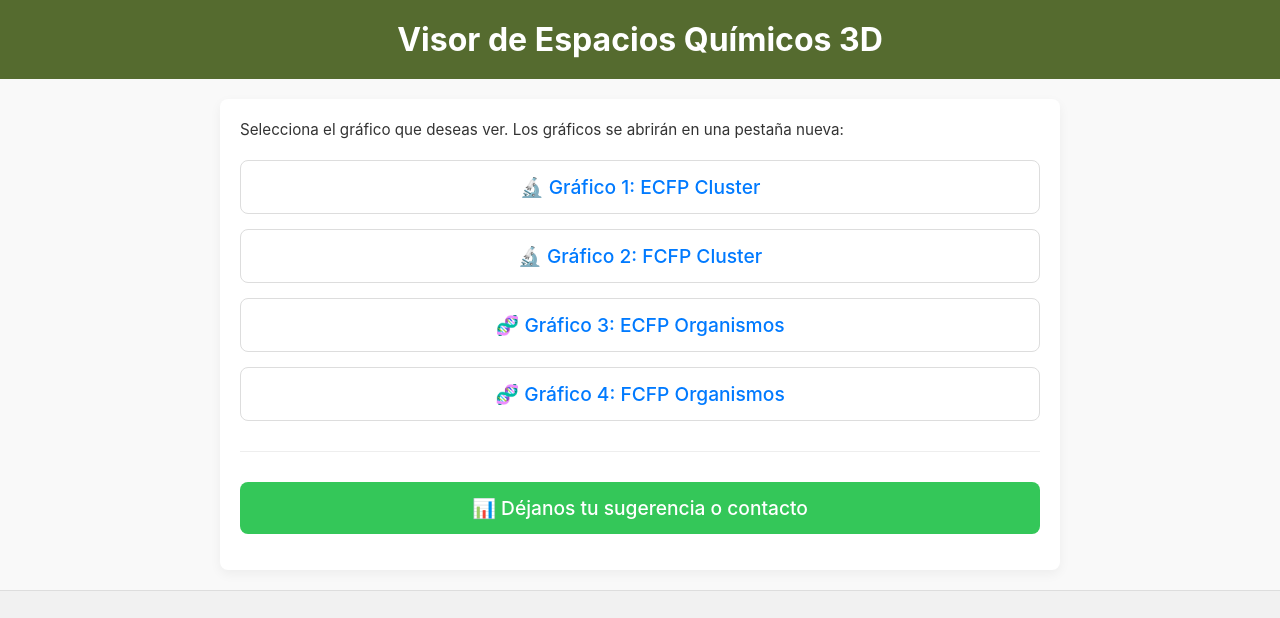
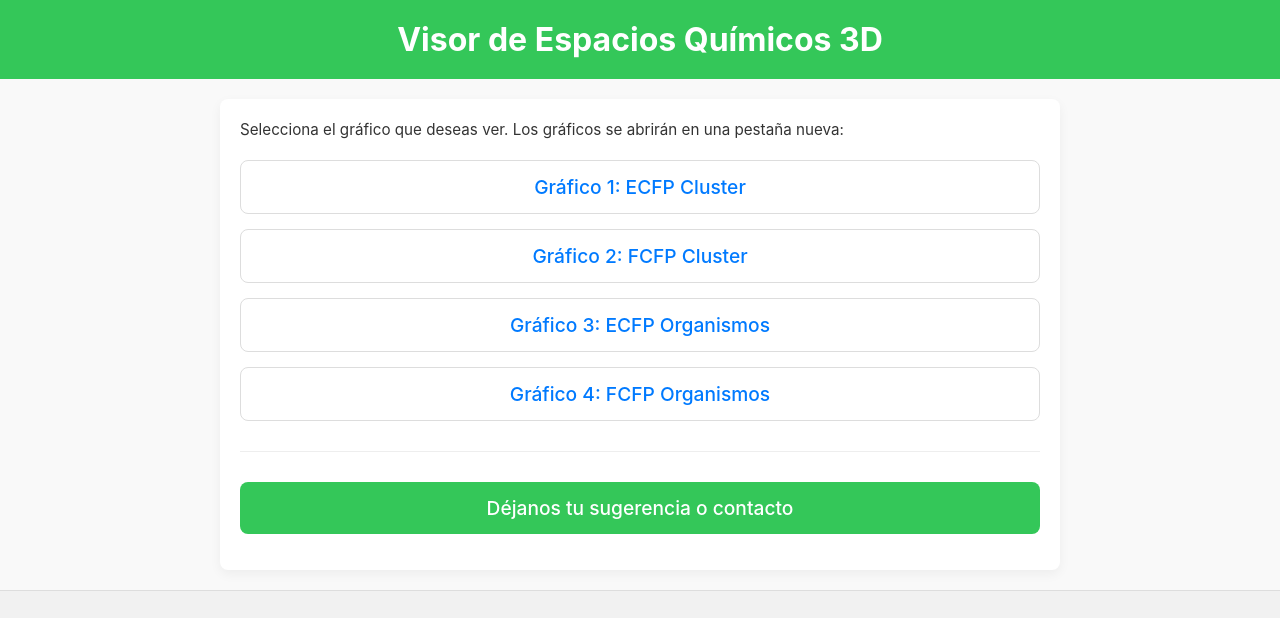
Before and after one commit to nicoyak/SINAQO_2025, a plain HTML site: page index.html in a window 1280 px wide. Shown: the top 618 px of the page. Drawn offline with Linux system fonts and the light colour scheme.

Commit message:
Corrección de color
y eliminacion de emojis de los titulos

```diff
--- a/index.html
+++ b/index.html
@@ -16,9 +16,9 @@
             color: #333;
         }
 
-        /* Banner del título - NUEVA SECCIÓN */
+        /* Banner del título - CON EL NUEVO COLOR VERDE */
         .header-banner {
-            background-color: #556B2F; /* El verde olivo oscuro */
+            background-color: #34C759; /* Verde del botón de sugerencias */
             color: #ffffff; /* Letras blancas */
             text-align: center;
             padding: 20px 15px; /* Padding para el título */
@@ -42,7 +42,7 @@
             box-shadow: 0 4px 12px rgba(0,0,0,0.05);
         }
 
-        /* Párrafo introductorio - MÁS COMPACTO */
+        /* Párrafo introductorio - COMPACTO */
         p {
             font-size: 0.95em; /* Ligeramente más pequeño */
             line-height: 1.4; /* Menos espacio entre líneas */
@@ -136,10 +136,10 @@
         <p>Selecciona el gráfico que deseas ver. Los gráficos se abrirán en una pestaña nueva:</p>
 
         <ul>
-            <li><a href="Mapas_Space_Chemical/ECFP_Cluster.html" target="_blank" class="button-link">🔬 Gráfico 1: ECFP Cluster</a></li>
-            <li><a href="Mapas_Space_Chemical/FCFP_Cluster.html" target="_blank" class="button-link">🔬 Gráfico 2: FCFP Cluster</a></li>
-            <li><a href="Mapas_Space_Chemical/ECFP_Organismos.html" target="_blank" class="button-link">🧬 Gráfico 3: ECFP Organismos</a></li>
-            <li><a href="Mapas_Space_Chemical/FCFP_Organismos.html" target="_blank" class="button-link">🧬 Gráfico 4: FCFP Organismos</a></li>
+            <li><a href="Mapas_Space_Chemical/ECFP_Cluster.html" target="_blank" class="button-link">Gráfico 1: ECFP Cluster</a></li>
+            <li><a href="Mapas_Space_Chemical/FCFP_Cluster.html" target="_blank" class="button-link">Gráfico 2: FCFP Cluster</a></li>
+            <li><a href="Mapas_Space_Chemical/ECFP_Organismos.html" target="_blank" class="button-link">Gráfico 3: ECFP Organismos</a></li>
+            <li><a href="Mapas_Space_Chemical/FCFP_Organismos.html" target="_blank" class="button-link">Gráfico 4: FCFP Organismos</a></li>
         </ul>
 
         <hr>
@@ -147,7 +147,7 @@
         <ul>
             <li>
                 <a href="https://docs.google.com/forms/d/e/1FAIpQLSdwrpA03dHAxzYqp3QqSBD1sBix7PyScQzNZ-myIQVvmFKamA/viewform?usp=publish-editor" target="_blank" class="button-link form-link">
-                    📊 Déjanos tu sugerencia o contacto
+                    Déjanos tu sugerencia o contacto
                 </a>
             </li>
         </ul>
```
